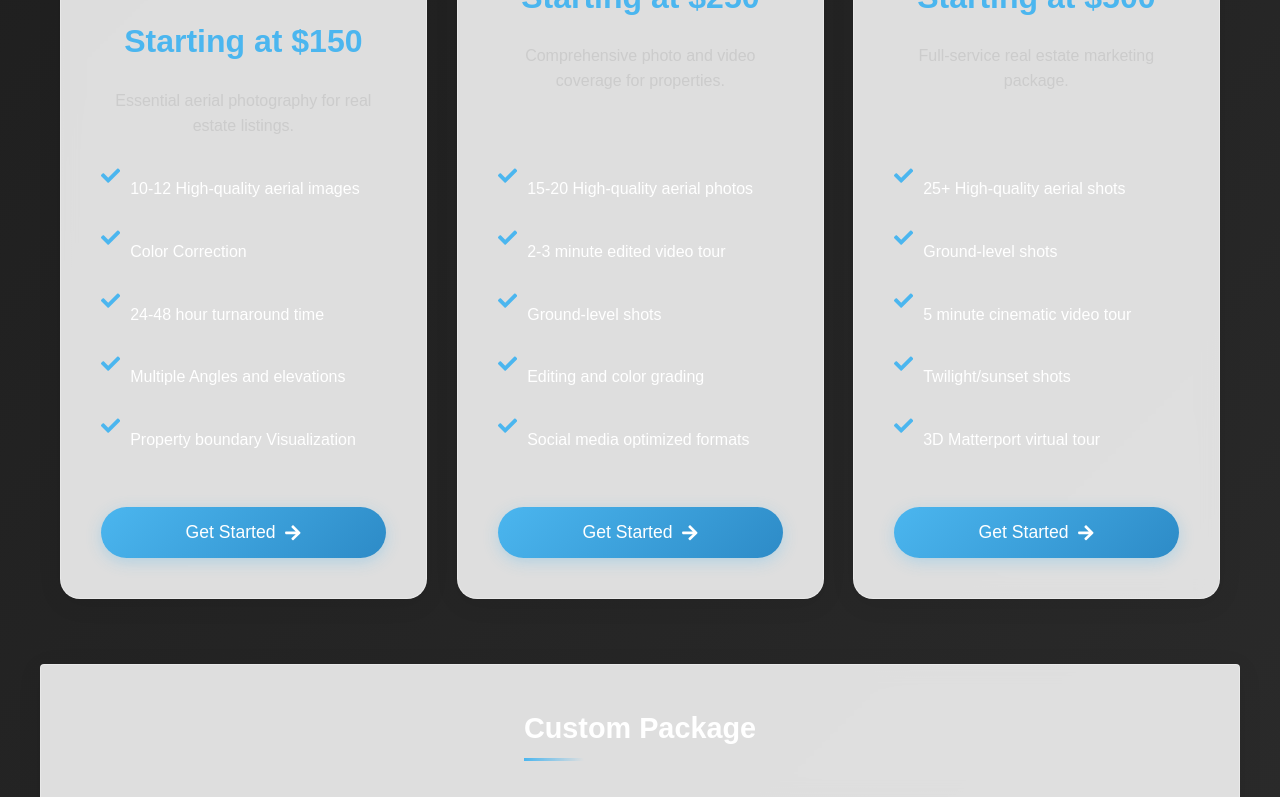
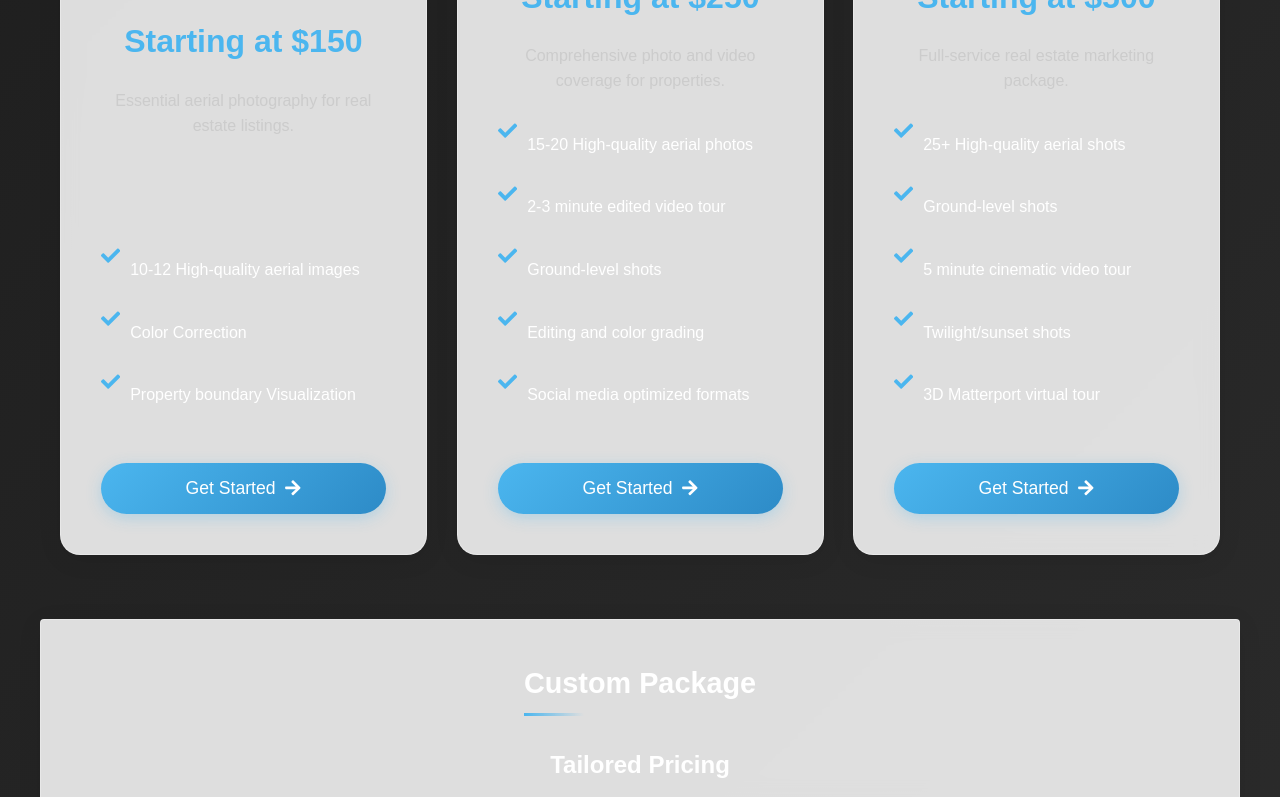
Before and after one commit to Mattyboy25/chris-website, a React (Vite) app: page /services in a window 1280 px wide. Shown: the part 1157-1954 px from the top of the page. Built offline with nearby package versions, Linux system fonts and the light colour scheme; no server answers.

Commit message:
Update services data: remove redundant features for clarity and conciseness

```diff
--- a/src/data/servicesData.js
+++ b/src/data/servicesData.js
@@ -9,12 +9,9 @@ export const services = [
     title: "Basic Drone Photography",    shortDesc: "Essential aerial photography for real estate listings.",
     fullDesc: "Perfect for residential listings and small commercial properties, our basic package delivers high-quality aerial photography with professional color correction and quick turnaround time.",
     iconName: "FaCamera",
-    videoSrc: "/videos/Town.mp4",
-    features: [
+    videoSrc: "/videos/Town.mp4",    features: [
       "10-12 High-quality aerial images",
       "Color Correction",
-      "24-48 hour turnaround time",
-      "Multiple Angles and elevations",
       "Property boundary Visualization"
     ],
     process: [
```
Also changed, not shown: src/components/PricingWithAddOns.jsx (added).
